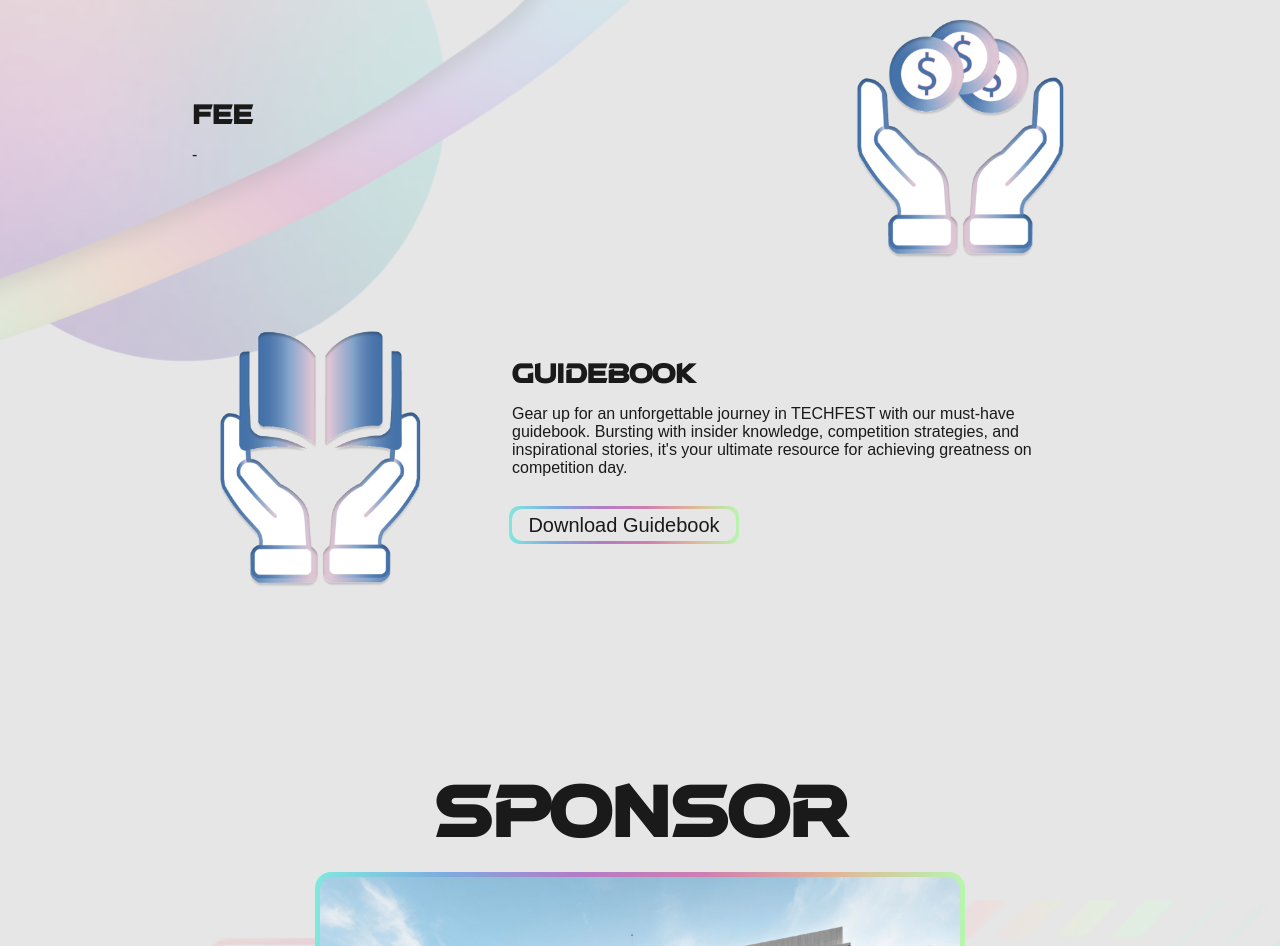
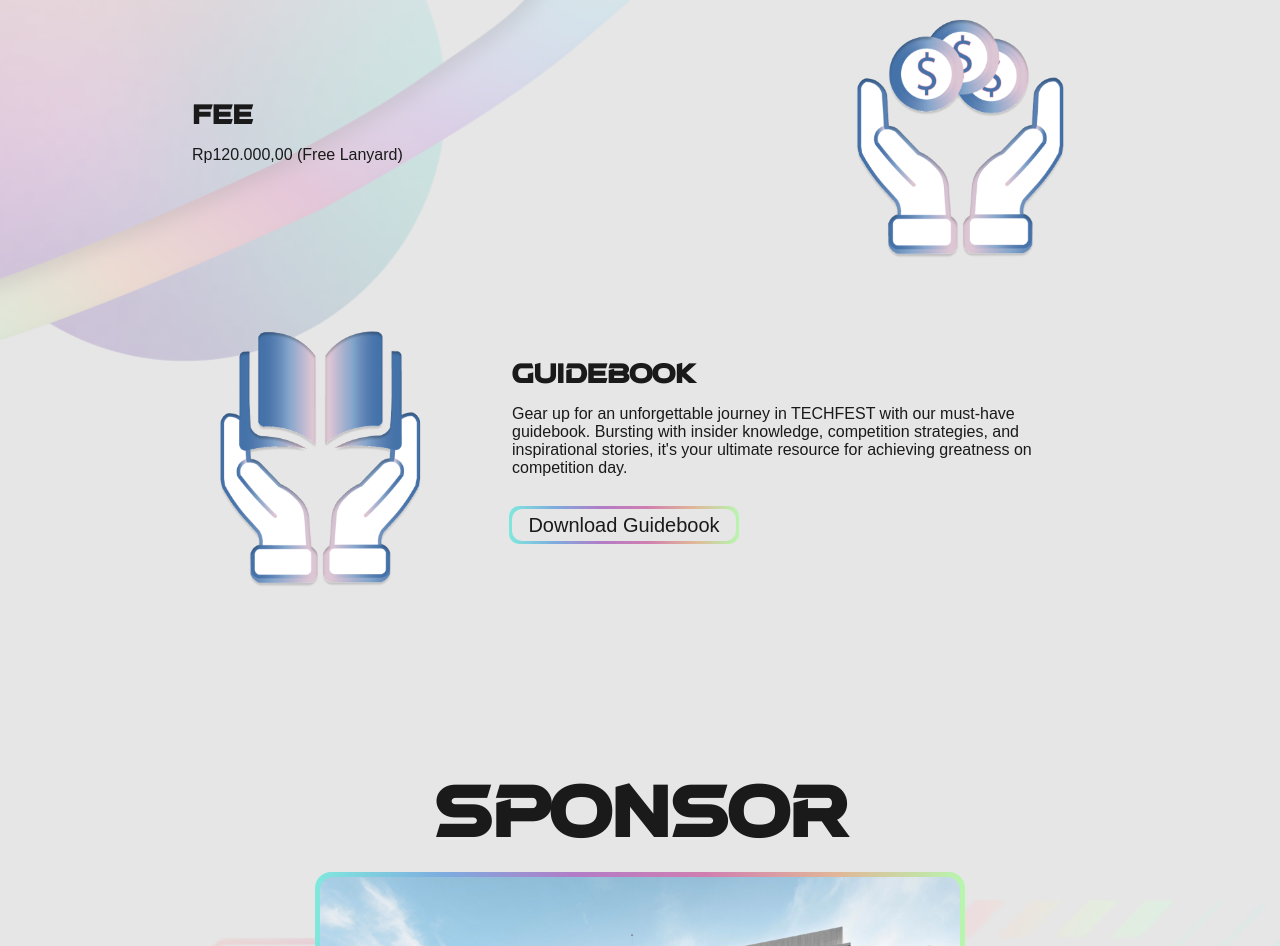
Before and after one commit to juanariviano/TechFest-2024, a plain HTML site: page pages/competititon/programming.html in a window 1280 px wide. Shown: the part 3306-4252 px from the top of the page. Drawn offline with Linux system fonts and the light colour scheme; a web font is replaced by a local one.

Commit message:
update fee

```diff
--- a/pages/competititon/programming.html
+++ b/pages/competititon/programming.html
@@ -168,7 +168,7 @@
         <div class="info-content-competition">
             <div class="information">
                 <h2>Fee</h2>
-                <P>-</P>
+                <P>Rp120.000,00 (Free Lanyard)</P>
             </div>
 
             <div class="img-wrapper">
```
